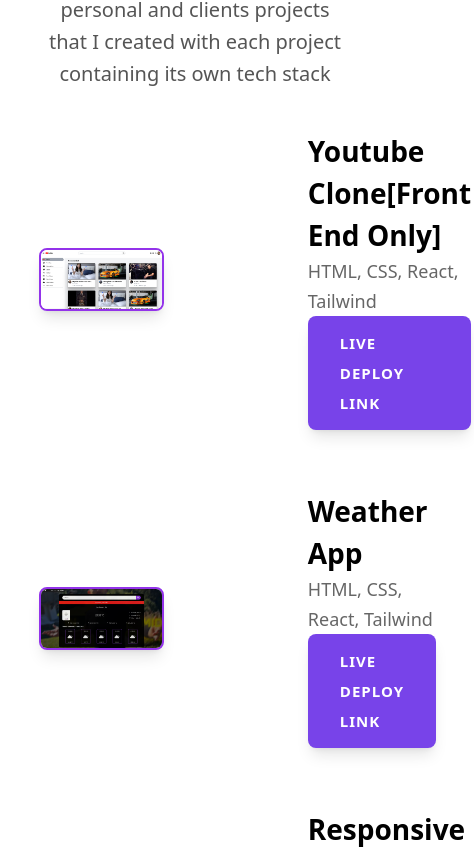
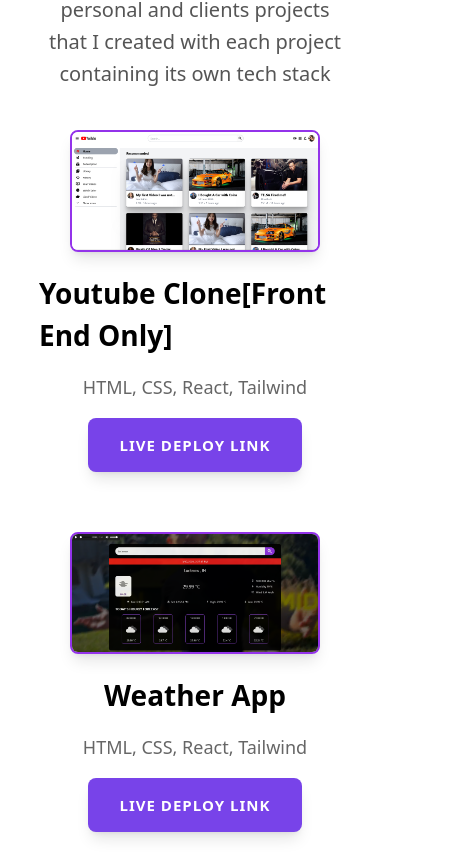
Before and after one commit to abhistark007/My-Portfolio, a React (Create React App) app: page / in a window 390 px wide. Shown: the part 2271-3124 px from the top of the page, 474 px wide, since content can reach past the window. Built offline with nearby package versions, Linux system fonts and the light colour scheme.

Commit message:
Made Projects responsive

```diff
--- a/src/components/ProjectCard.js
+++ b/src/components/ProjectCard.js
@@ -2,12 +2,12 @@
 
 function ProjectCard(props) {
   return (
-    <div className='flex justify-between items-center my-5 gap-36'>
+    <div className='flex justify-between items-center my-5 gap-36 max-[1000px]:flex-col max-[1000px]:gap-5'>
         {/* left */}
-        <img src={props.img} alt="" className='flex-[0.5] w-[40%]  rounded-lg border-2 border-purple-600 shadow-lg '/>
+        <img src={props.img} alt="" className='flex-[0.5] w-[40%] max-[1000px]:w-[80%] rounded-lg border-2 border-purple-600 shadow-lg '/>
 
         {/* right */}
-        <div className='flex flex-col justify-evenly h-full flex-[0.5]'>
+        <div className='flex flex-col justify-evenly h-full flex-[0.5] max-[1000px]:items-center max-[1000px]:gap-4'>
             <div className='font-[700] text-[28px] leading-[42px] '>{props.name}</div>
 
             <div className='text-[#666666] leading-[30px] text-[18px]'>{props.des}</div>
```
